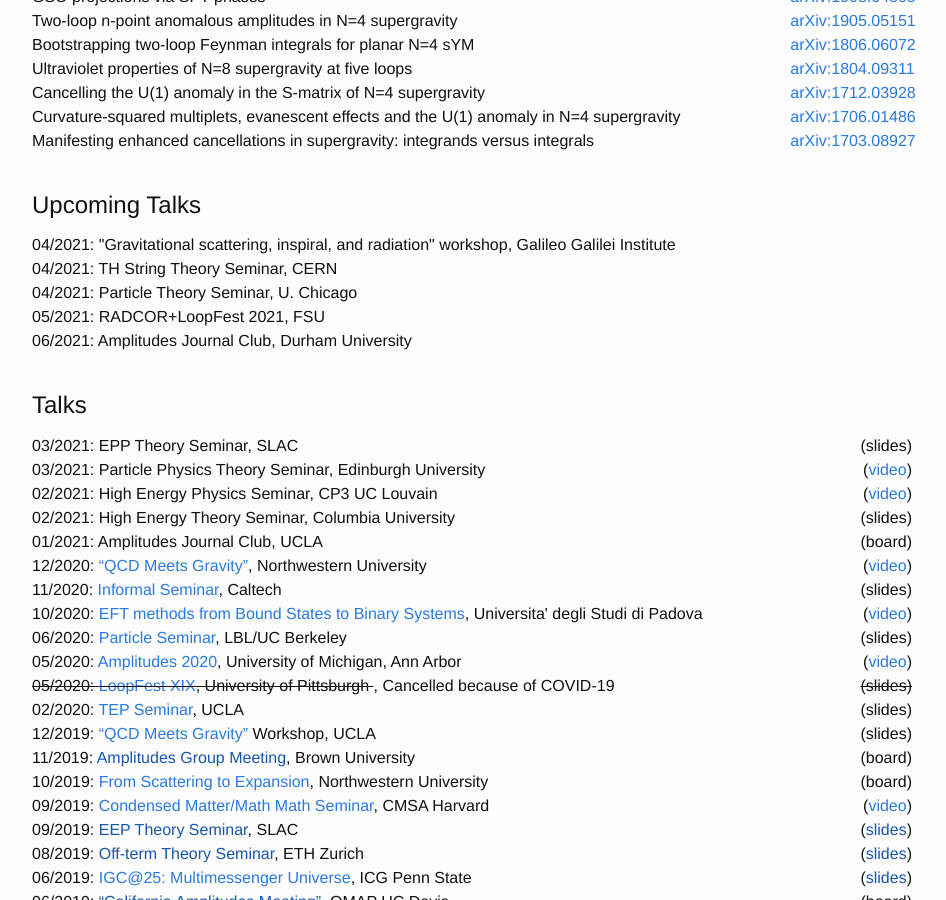
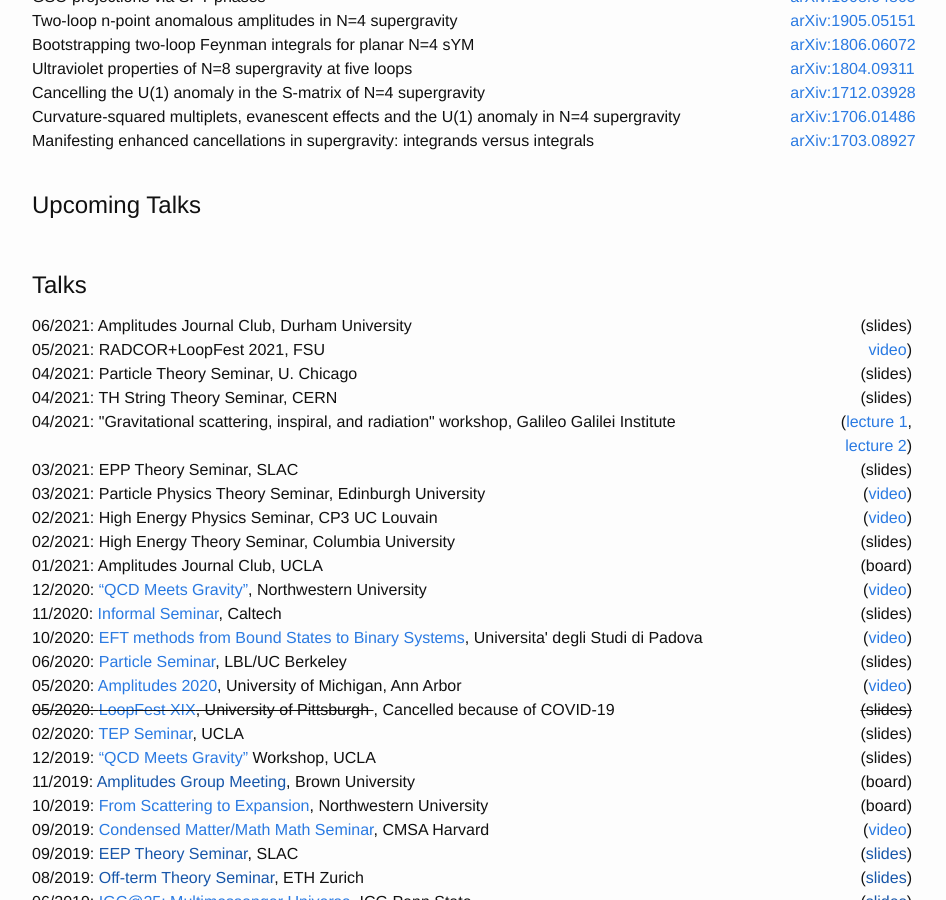
Before and after one commit to julioparra/julioparra.github.io, a Jekyll site: the page built from index.md, in a window 1280 px wide and 900 px high, scrolled down 799 px. Shown: the whole window, without its empty margins (168-1114 px from the left). Built offline with Jekyll 4.4.1, drawn with Linux system fonts in a browser that asks for light colours; nearby versions of some CDN libraries.

Commit message:
Updated talks

```diff
--- a/index.md
+++ b/index.md
@@ -110,26 +110,7 @@
 
 #### Upcoming Talks ####
 
-<div class="row">
-    <div class="col-10"> 04/2021: "Gravitational scattering, inspiral, and radiation" workshop,  Galileo Galilei Institute </div>
-    <div class="col-2" style="text-align:right"> </div>
-</div>
-<div class="row">
-    <div class="col-10"> 04/2021: TH String Theory Seminar,  CERN </div>
-    <div class="col-2" style="text-align:right"> </div>
-</div>
-<div class="row">
-    <div class="col-10"> 04/2021: Particle Theory Seminar,  U. Chicago </div>
-    <div class="col-2" style="text-align:right"> </div>
-</div>
-<div class="row">
-    <div class="col-10"> 05/2021: RADCOR+LoopFest 2021,  FSU </div>
-    <div class="col-2" style="text-align:right"> </div>
-</div>
-<div class="row">
-    <div class="col-10"> 06/2021: Amplitudes Journal Club,  Durham University </div>
-    <div class="col-2" style="text-align:right"> </div>
-</div>
+
 
 <br>
 
@@ -137,6 +118,27 @@
 
 #### Talks ####
 
+
+<div class="row">
+    <div class="col-10"> 06/2021: Amplitudes Journal Club,  Durham University </div>
+    <div class="col-2" style="text-align:right"> (slides) </div>
+</div>
+<div class="row">
+    <div class="col-10"> 05/2021: RADCOR+LoopFest 2021,  FSU </div>
+    <div class="col-2" style="text-align:right"> <a href="https://fsu-my.sharepoint.com/:v:/g/personal/cff02_fsu_edu/EQXYiH0T8mFIjmO6wBgxQG4BnZrSr9_J5SddhZCXOe6xPA?e=VbEKnL">video</a>) </div>
+</div>
+<div class="row">
+    <div class="col-10"> 04/2021: Particle Theory Seminar,  U. Chicago </div>
+    <div class="col-2" style="text-align:right"> (slides) </div>
+</div>
+<div class="row">
+    <div class="col-10"> 04/2021: TH String Theory Seminar,  CERN </div>
+    <div class="col-2" style="text-align:right"> (slides) </div>
+</div>
+<div class="row">
+    <div class="col-10"> 04/2021: "Gravitational scattering, inspiral, and radiation" workshop,  Galileo Galilei Institute </div>
+    <div class="col-2" style="text-align:right"> (<a href="https://www.youtube.com/watch?v=xAUHiBu5jUA">lecture 1</a>, <a href="https://www.youtube.com/watch?v=FwpXN2t5UEE">lecture 2</a>) </div>
+</div>
 <div class="row">
     <div class="col-10"> 03/2021: EPP Theory Seminar,  SLAC </div>
     <div class="col-2" style="text-align:right"> (slides) </div>
```
